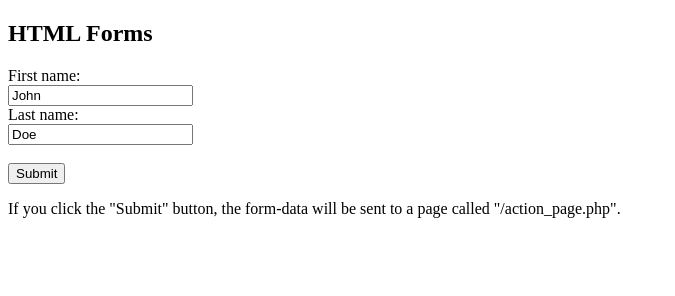
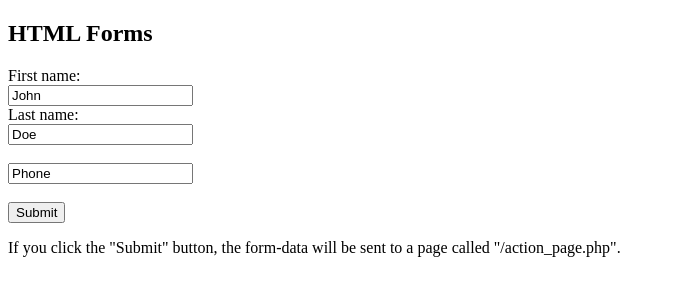
Before and after one commit to SuseelaRaniBoddupalli/express-app, a plain HTML site: page code/index.html in a window 1280 px wide. Shown: the whole page, without its empty margins (0-675 px from the left). Drawn offline with Linux system fonts and the light colour scheme.

Commit message:
Updated index file

```diff
--- a/code/index.html
+++ b/code/index.html
@@ -9,6 +9,7 @@
   <input type="text" id="fname" name="fname" value="John"><br>
   <label for="lname">Last name:</label><br>
   <input type="text" id="lname" name="lname" value="Doe"><br><br>
+  <input type="text" id="phone" name="phone" value="Phone"><br><br>
   <input type="submit" value="Submit">
 </form>
 
```
